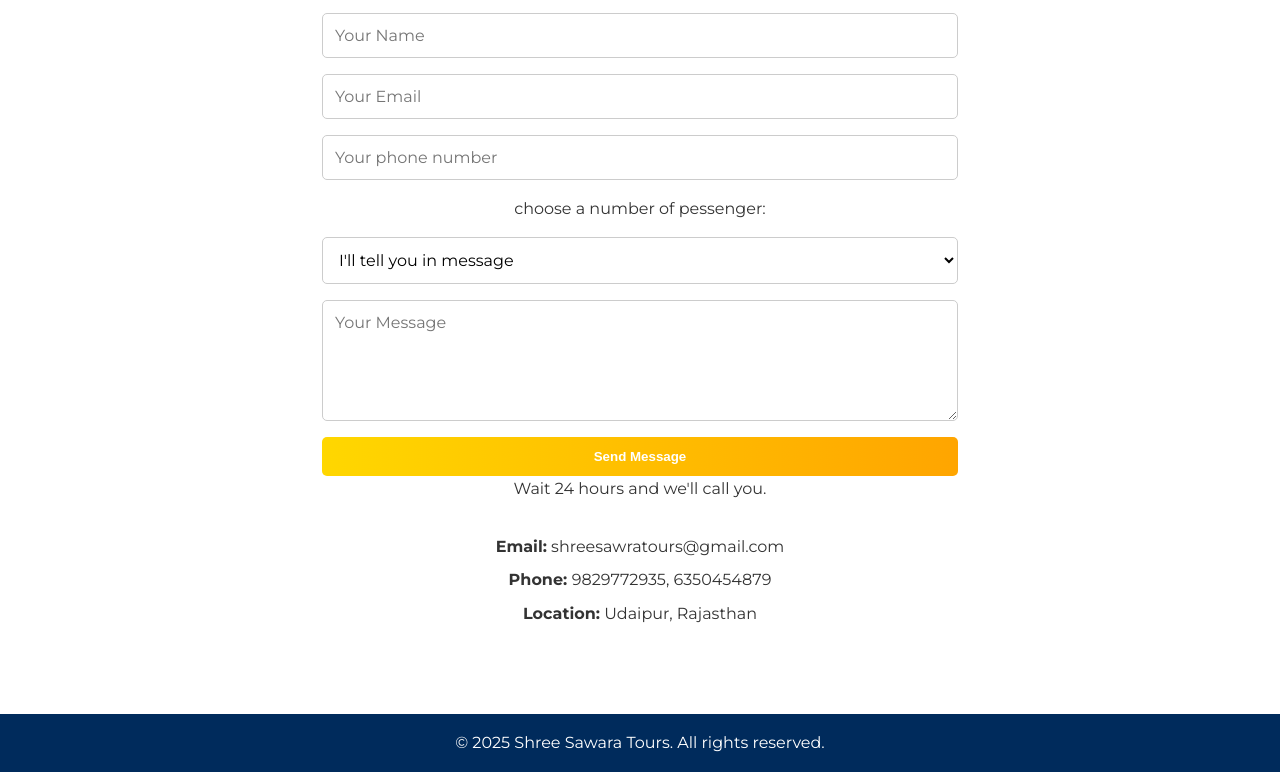
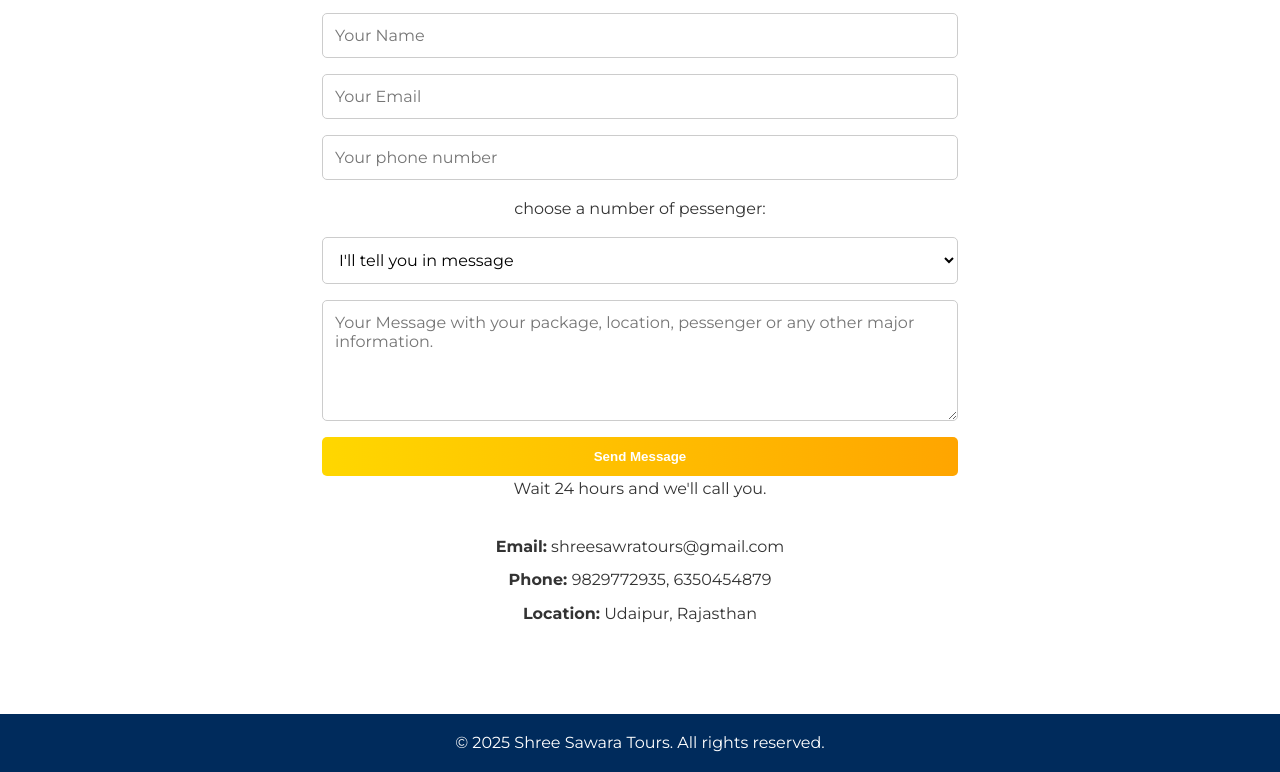
Before and after one commit to Nayansalvi/Shree-sawra-tours, a plain HTML site: page Contact.html in a window 1280 px wide. Shown: the part 175-947 px from the top of the page. Drawn offline with Linux system fonts and the light colour scheme.

Commit message:
updating form

```diff
--- a/Contact.html
+++ b/Contact.html
@@ -50,7 +50,7 @@
   <option value="7">7</option>
 
 </select>
-      <textarea id="msg" name="message:" placeholder="Your Message" rows="5" required></textarea>
+      <textarea id="msg" name="message:" placeholder="Your Message with your package, location, pessenger or any other major information." rows="5" required></textarea>
       <button type="submit">Send Message</button>
     </form>
 <P>Wait 24 hours and we'll call you.</P>
```
